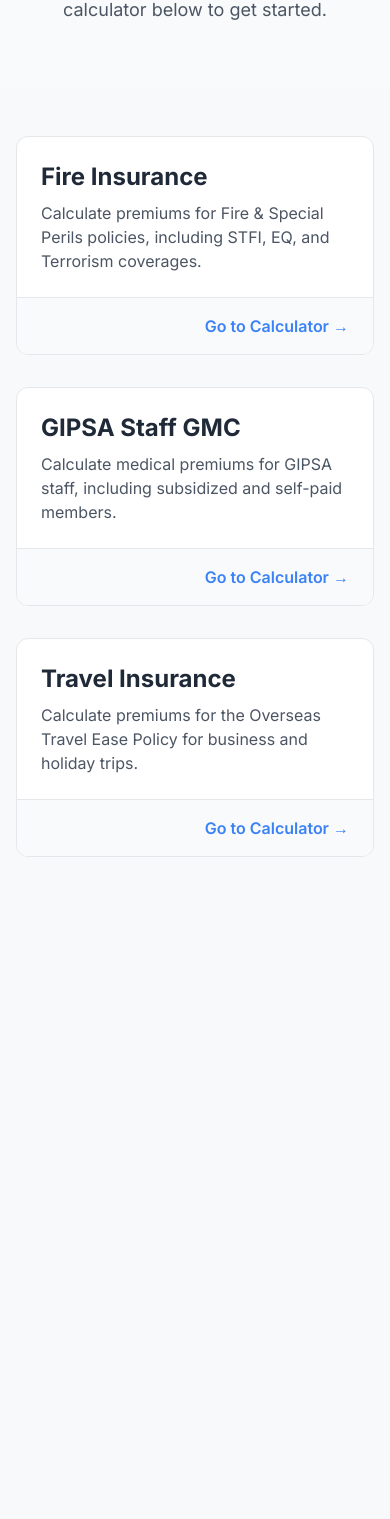
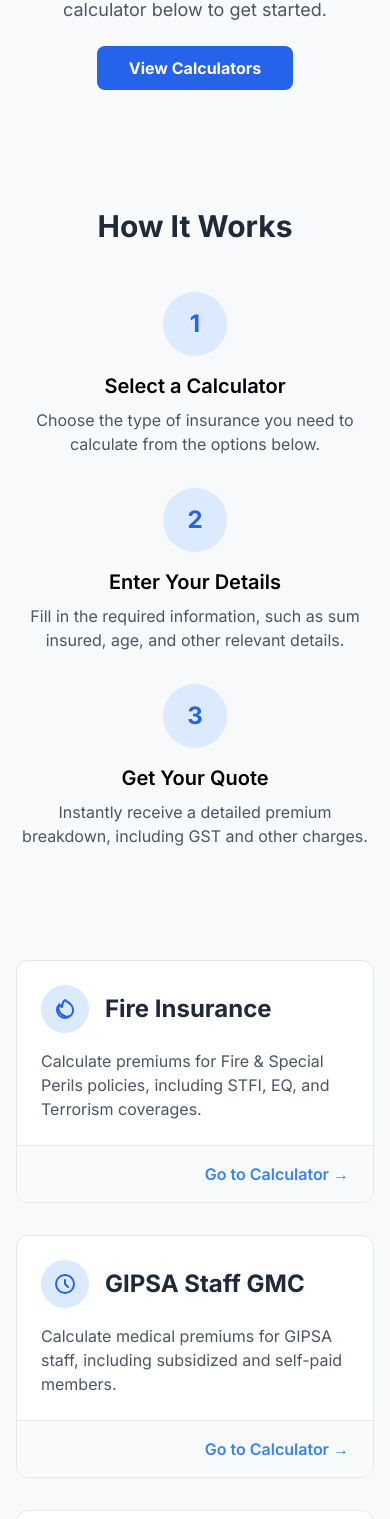
Before and after one commit to Anvesh183/premium-calc, a React (Create React App) app: page / in a window 390 px wide. Shown: the part 312-1831 px from the top of the page. Before the commit the page ends 1217 px from the top, so only its background shows below. Built offline with nearby package versions, Linux system fonts and the light colour scheme.

Commit message:
Changes to landing page and enhancements to GIPSA GMC

```diff
--- /dev/null
+++ b/src/components/common/CalculatorCard.js
@@ -0,0 +1,25 @@
+import React from "react";
+import { Link } from "react-router-dom";
+
+const CalculatorCard = ({ to, title, description, icon }) => {
+  return (
+    <Link to={to} className="calculator-card-link group">
+      <div className="calculator-card">
+        <div className="p-6 flex-grow">
+          <div className="flex items-center mb-4">
+            <div className="bg-blue-100 p-3 rounded-full mr-4 group-hover:bg-blue-200 transition-colors">
+              {icon}
+            </div>
+            <h2 className="text-2xl font-bold text-gray-800">{title}</h2>
+          </div>
+          <p className="mt-2 text-gray-600">{description}</p>
+        </div>
+        <div className="card-footer">
+          <span>Go to Calculator &rarr;</span>
+        </div>
+      </div>
+    </Link>
+  );
+};
+
+export default CalculatorCard;
--- a/src/components/gipsa-gmc/GipsaResults.js
+++ b/src/components/gipsa-gmc/GipsaResults.js
@@ -2,6 +2,8 @@
 
 const GipsaResults = ({ results }) => {
   const { rows, monthlySubsidized, monthlyGrand } = results;
+  const annualGrand = monthlyGrand * 12;
+
   const inr = (n) =>
     new Intl.NumberFormat("en-IN", {
       style: "currency",
@@ -59,10 +61,13 @@
       <div className="results-summary">
         <div className="summary-box">
           Monthly (Employee share for subsidized members):{" "}
-          {inr(monthlySubsidized)}
+          <strong>{inr(monthlySubsidized)}</strong>
         </div>
         <div className="summary-box">
-          Monthly (Total incl. GST): {inr(monthlyGrand)}
+          Monthly (Total incl. GST): <strong>{inr(monthlyGrand)}</strong>
+        </div>
+        <div className="summary-box">
+          Annual Total (Total incl. GST): <strong>{inr(annualGrand)}</strong>
         </div>
       </div>
     </section>
--- a/src/components/gipsa-gmc/MemberCard.js
+++ b/src/components/gipsa-gmc/MemberCard.js
@@ -1,6 +1,14 @@
 import React from "react";
 
-const MemberCard = ({ label, memberKey, data, onChange, ageBands }) => {
+const MemberCard = ({
+  label,
+  memberKey,
+  data,
+  onChange,
+  ageBands,
+  entitlement,
+  isSubsidized,
+}) => {
   const SI_SLABS = [8, 10, 12, 15, 20, 25, 30, 35, 40, 50];
 
   return (
@@ -19,6 +27,8 @@
           <select
             value={data.age}
             onChange={(e) => onChange(memberKey, "age", e.target.value)}
+            disabled={!data.on}
+            className={!data.on ? "bg-gray-100" : ""}
           >
             {ageBands.map((age) => (
               <option key={age} value={age}>
@@ -32,10 +42,23 @@
           <select
             value={data.si}
             onChange={(e) => onChange(memberKey, "si", e.target.value)}
+            disabled={!data.on}
+            className={!data.on ? "bg-gray-100" : ""}
           >
             {SI_SLABS.map((si) => (
-              <option key={si} value={si}>
-                {si} L
+              <option
+                key={si}
+                value={si}
+                style={{
+                  backgroundColor:
+                    isSubsidized && si <= entitlement
+                      ? "#e0f2fe"
+                      : "transparent",
+                  fontWeight:
+                    isSubsidized && si <= entitlement ? "bold" : "normal",
+                }}
+              >
+                {si} L {isSubsidized && si <= entitlement ? "(Entitled)" : ""}
               </option>
             ))}
           </select>
--- a/src/pages/LandingPage.js
+++ b/src/pages/LandingPage.js
@@ -1,7 +1,76 @@
 import React from "react";
-import { Link } from "react-router-dom";
+import CalculatorCard from "../components/common/CalculatorCard"; // Make sure to create this component
 
 const LandingPage = () => {
+  const calculators = [
+    {
+      to: "/fire-insurance",
+      title: "Fire Insurance",
+      description:
+        "Calculate premiums for Fire & Special Perils policies, including STFI, EQ, and Terrorism coverages.",
+      icon: (
+        <svg
+          xmlns="http://www.w3.org/2000/svg"
+          className="h-6 w-6 text-blue-600"
+          fill="none"
+          viewBox="0 0 24 24"
+          stroke="currentColor"
+        >
+          <path
+            strokeLinecap="round"
+            strokeLinejoin="round"
+            strokeWidth={2}
+            d="M17.657 18.657A8 8 0 016.343 7.343S7 9 9 10c0-2 .5-5 2.986-7C14 5 16.09 5.777 17.657 7.343A8 8 0 0118.657 17.657c-1.577 1.577-5.032 3.13-7.487 1.15A8.008 8.008 0 016.343 7.343"
+          />
+        </svg>
+      ),
+    },
+    {
+      to: "/gipsa-gmc",
+      title: "GIPSA Staff GMC",
+      description:
+        "Calculate medical premiums for GIPSA staff, including subsidized and self-paid members.",
+      icon: (
+        <svg
+          xmlns="http://www.w3.org/2000/svg"
+          className="h-6 w-6 text-blue-600"
+          fill="none"
+          viewBox="0 0 24 24"
+          stroke="currentColor"
+        >
+          <path
+            strokeLinecap="round"
+            strokeLinejoin="round"
+            strokeWidth={2}
+            d="M12 8v4l3 3m6-3a9 9 0 11-18 0 9 9 0 0118 0z"
+          />
+        </svg>
+      ),
+    },
+    {
+      to: "/travel-insurance",
+      title: "Travel Insurance",
+      description:
+        "Calculate premiums for the Overseas Travel Ease Policy for business and holiday trips.",
+      icon: (
+        <svg
+          xmlns="http://www.w3.org/2000/svg"
+          className="h-6 w-6 text-blue-600"
+          fill="none"
+          viewBox="0 0 24 24"
+          stroke="currentColor"
+        >
+          <path
+            strokeLinecap="round"
+            strokeLinejoin="round"
+            strokeWidth={2}
+            d="M13 16h-1v-4h-1m1-4h.01M21 12a9 9 0 11-18 0 9 9 0 0118 0z"
+          />
+        </svg>
+      ),
+    },
+  ];
+
   return (
     <div>
       {/* Hero Section */}
@@ -16,63 +85,70 @@
           Quickly and accurately calculate insurance premiums for various
           policies. Select a calculator below to get started.
         </p>
+        <div className="mt-8">
+          <a
+            href="#calculators"
+            className="bg-blue-600 text-white font-bold py-3 px-8 rounded-lg hover:bg-blue-700 transition-transform transform hover:scale-105"
+          >
+            View Calculators
+          </a>
+        </div>
+      </div>
+
+      {/* How It Works Section */}
+      <div className="max-w-7xl mx-auto px-4 sm:px-6 lg:px-8 py-16">
+        <h2 className="text-3xl font-bold text-center text-gray-800 mb-12">
+          How It Works
+        </h2>
+        <div className="grid grid-cols-1 md:grid-cols-3 gap-8 text-center">
+          <div className="flex flex-col items-center">
+            <div className="bg-blue-100 text-blue-600 rounded-full h-16 w-16 flex items-center justify-center font-bold text-2xl mb-4">
+              1
+            </div>
+            <h3 className="text-xl font-semibold mb-2">Select a Calculator</h3>
+            <p className="text-gray-600">
+              Choose the type of insurance you need to calculate from the
+              options below.
+            </p>
+          </div>
+          <div className="flex flex-col items-center">
+            <div className="bg-blue-100 text-blue-600 rounded-full h-16 w-16 flex items-center justify-center font-bold text-2xl mb-4">
+              2
+            </div>
+            <h3 className="text-xl font-semibold mb-2">Enter Your Details</h3>
+            <p className="text-gray-600">
+              Fill in the required information, such as sum insured, age, and
+              other relevant details.
+            </p>
+          </div>
+          <div className="flex flex-col items-center">
+            <div className="bg-blue-100 text-blue-600 rounded-full h-16 w-16 flex items-center justify-center font-bold text-2xl mb-4">
+              3
+            </div>
+            <h3 className="text-xl font-semibold mb-2">Get Your Quote</h3>
+            <p className="text-gray-600">
+              Instantly receive a detailed premium breakdown, including GST and
+              other charges.
+            </p>
+          </div>
+        </div>
       </div>
 
       {/* Calculator Cards Section */}
-      <div className="max-w-7xl mx-auto px-4 sm:px-6 lg:px-8 py-12">
+      <div
+        id="calculators"
+        className="max-w-7xl mx-auto px-4 sm:px-6 lg:px-8 py-12"
+      >
         <div className="grid grid-cols-1 md:grid-cols-2 lg:grid-cols-3 gap-8">
-          {/* Fire Insurance Calculator Card */}
-          <Link to="/fire-insurance" className="calculator-card-link">
-            <div className="calculator-card">
-              <div className="p-6 flex-grow">
-                <h2 className="text-2xl font-bold text-gray-800">
-                  Fire Insurance
-                </h2>
-                <p className="mt-2 text-gray-600">
-                  Calculate premiums for Fire & Special Perils policies,
-                  including STFI, EQ, and Terrorism coverages.
-                </p>
-              </div>
-              <div className="card-footer">
-                <span>Go to Calculator &rarr;</span>
-              </div>
-            </div>
-          </Link>
-
-          {/* GIPSA GMC Calculator Card */}
-          <Link to="/gipsa-gmc" className="calculator-card-link">
-            <div className="calculator-card">
-              <div className="p-6 flex-grow">
-                <h2 className="text-2xl font-bold text-gray-800">
-                  GIPSA Staff GMC
-                </h2>
-                <p className="mt-2 text-gray-600">
-                  Calculate medical premiums for GIPSA staff, including
-                  subsidized and self-paid members.
-                </p>
-              </div>
-              <div className="card-footer">
-                <span>Go to Calculator &rarr;</span>
-              </div>
-            </div>
-          </Link>
-          {/* Travel Insurance Calculator Card */}
-          <Link to="/travel-insurance" className="calculator-card-link">
-            <div className="calculator-card">
-              <div className="p-6 flex-grow">
-                <h2 className="text-2xl font-bold text-gray-800">
-                  Travel Insurance
-                </h2>
-                <p className="mt-2 text-gray-600">
-                  Calculate premiums for the Overseas Travel Ease Policy for
-                  business and holiday trips.
-                </p>
-              </div>
-              <div className="card-footer">
-                <span>Go to Calculator &rarr;</span>
-              </div>
-            </div>
-          </Link>
+          {calculators.map((calc) => (
+            <CalculatorCard
+              key={calc.to}
+              to={calc.to}
+              title={calc.title}
+              description={calc.description}
+              icon={calc.icon}
+            />
+          ))}
         </div>
       </div>
     </div>
```
Also changed, not shown: src/components/gipsa-gmc/GipsaInputs.js (+20 -0 lines).
